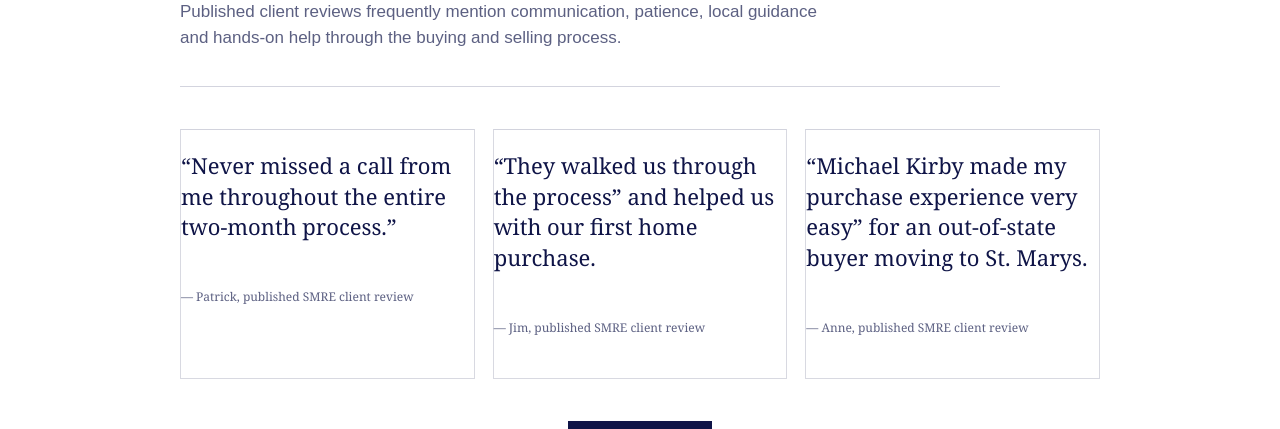
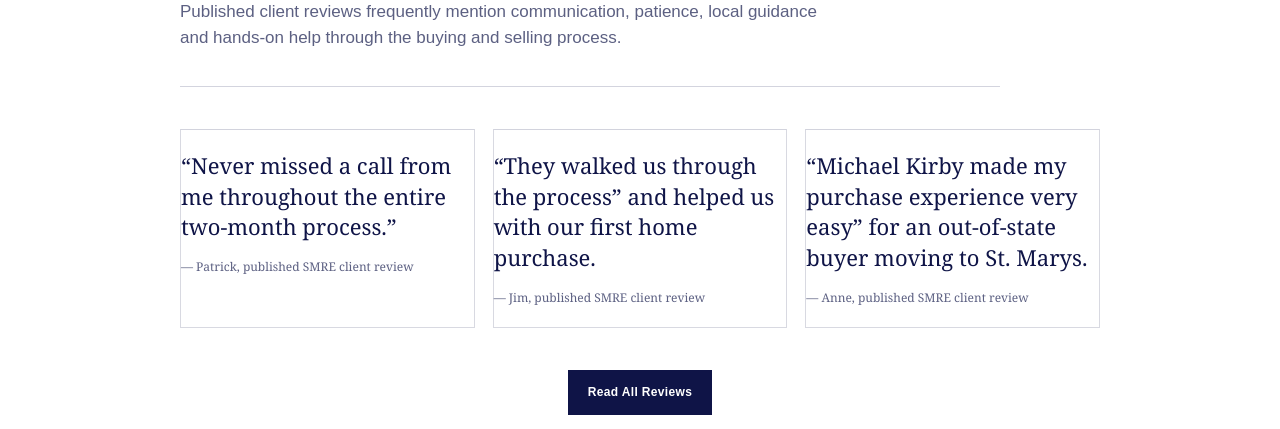
Before and after one commit to pierrenavarre1/smre, a Next.js app: page /about in a window 1280 px wide. Shown: the part 1920-2349 px from the top of the page. Built offline with nearby package versions, Linux system fonts and the light colour scheme.

Commit message:
Tighten About review card spacing

```diff
--- a/app/brand-overrides.css
+++ b/app/brand-overrides.css
@@ -700,7 +700,7 @@
 }
 .about-review-grid blockquote{
   margin:0;
-  padding:34px 32px 30px;
+  padding:30px 30px 28px;
   border:1px solid rgba(15,20,71,.16);
   border-top:3px solid var(--navy);
   background:#fff;
@@ -709,11 +709,10 @@
   line-height:1.5;
   display:flex;
   flex-direction:column;
-  min-height:250px;
 }
 .about-review-grid cite{
-  margin-top:auto;
-  padding-top:30px;
+  margin-top:24px;
+  padding-top:0;
   font-family:Arial,Helvetica,sans-serif;
   font-size:11px;
   line-height:1.5;
```
